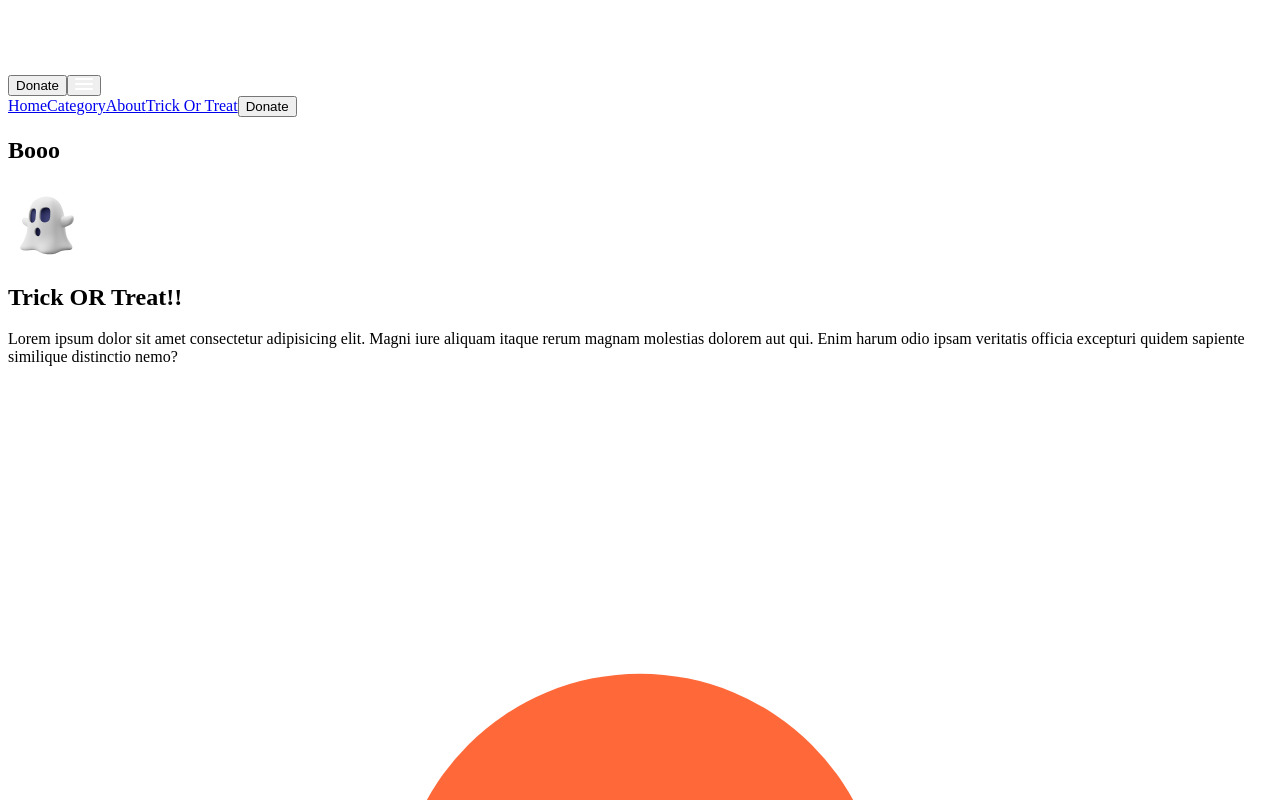
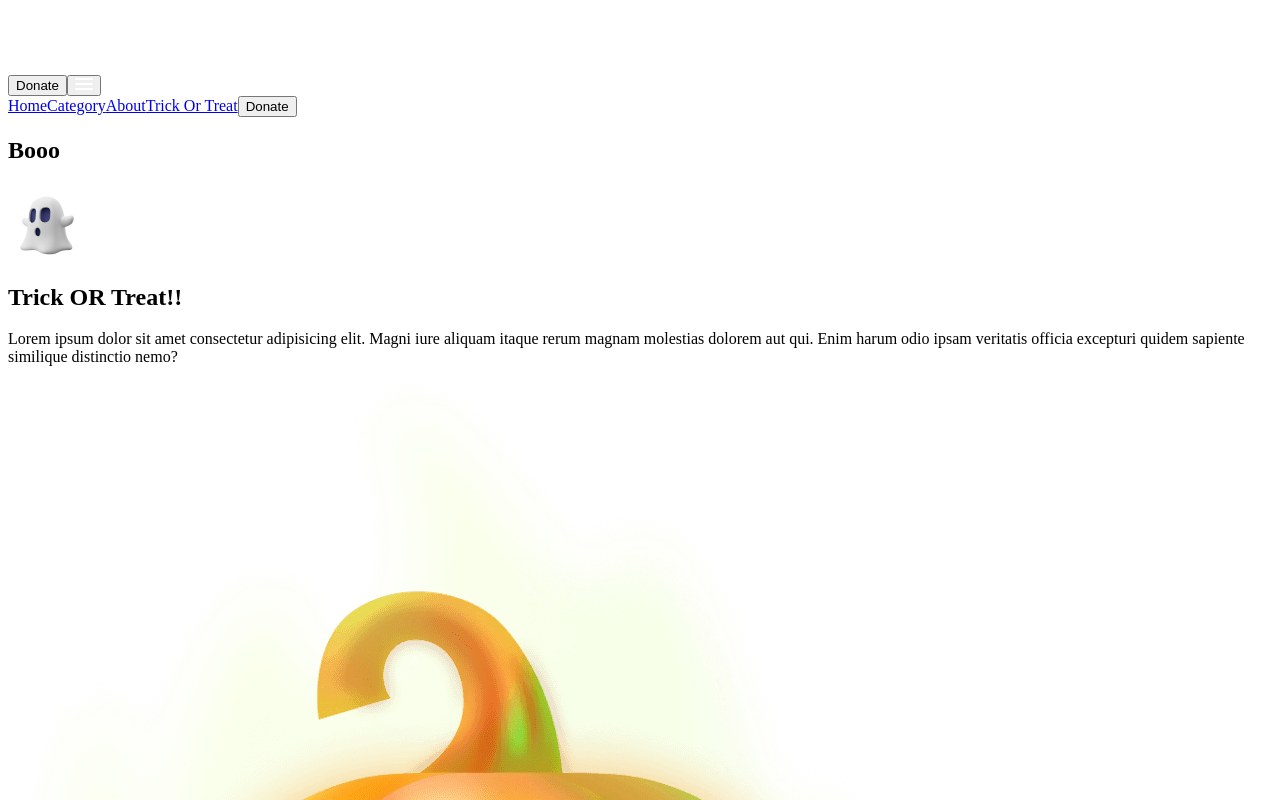
Before and after one commit to Sazzat-UGV/Figma-Design-to-Vue-JS-Conversion, a Vue app: page / in a window 1280 px wide. Shown: the part 1260-2060 px from the top of the page. Built offline with nearby package versions, Linux system fonts and the light colour scheme; the HTML template or start-up script is replaced by a standard one.

Commit message:
Home Section Design

```diff
--- a/index.html
+++ b/index.html
@@ -6,7 +6,7 @@
     <meta name="viewport" content="width=device-width, initial-scale=1.0">
     <title>Vite App</title>
   </head>
-  <body class="">
+  <body class="bg-gradient-to-b from-primary-200 to-primary-100/50">
     <div id="app"></div>
     <script type="module" src="/src/main.js"></script>
   </body>
--- a/src/components/Home.vue
+++ b/src/components/Home.vue
@@ -1,25 +1,52 @@
 <template>
-<section id="#home" class="grid place-items-center mt-20 md:mt-10 overflow-hidden">
-<div class="grid grid-flow-row-dense grid-cols-1 lg:grid-cols-2 items-end gap-10 lg:gap-16 w-full px-0 lg:px-10">
-<div class="text-5xl md:text-5xl font-bold  text-dark w-full pb-20 order-2 lg:order-1">
-<div class="flew items-center gap-3">
+  <section
+    id="#home"
+    class="grid place-items-center mt-20 md:mt-10 overflow-hidden"
+  >
+    <div
+      class="grid grid-flow-row-dense grid-cols-1 lg:grid-cols-2 items-center gap-10 lg:gap-16 w-full px-0 lg:px-10"
+    >
+      <div
+        class="text-5xl md:text-5xl font-bold text-white w-full pb-20 order-2 lg:order-1"
+      >
+        <div class="flex items-center gap-3">
           <h2 class="uppercase">Booo</h2>
-<img class="" src="../assets/images/head1-img.png" alt="head1">
+          <img class="" src="../assets/images/head1-img.png" alt="head1" />
         </div>
         <h2 class="text-4xl md:text-5xl = uppercase">Trick OR Treat!!</h2>
-<p class="pt-5 text-lg font-normal">Lorem ipsum dolor sit amet consectetur adipisicing elit. Magni iure aliquam itaque rerum magnam molestias dolorem aut qui. Enim harum odio ipsam veritatis officia excepturi quidem sapiente similique distinctio nemo?</p>
+        <p class="pt-5 text-lg font-normal">
+          Lorem ipsum dolor sit amet consectetur adipisicing elit. Magni iure
+          aliquam itaque rerum magnam molestias dolorem aut qui. Enim harum odio
+          ipsam veritatis officia excepturi quidem sapiente similique distinctio
+          nemo?
+        </p>
       </div>
       <div class="w-full h-full order-1 lg:order-2">
-
+        <HomeSwiper />
       </div>
-
+    </div>
     <div class="grid place-items-center gap-2 text-white font-medium pt-8">
-    <svg class="w-5 md:w-6" viewBox="0 0 26 49" fill="none" xmlns="http://www.w3.org/2000/svg"><rect x="1" y="1" width="24" height="47" rx="12" stroke="white" stroke-width="2"/>
-                    <circle cx="13" cy="11" r="5" fill="#FF693A"/>
+      <svg
+        class="w-5 md:w-6"
+        viewBox="0 0 26 49"
+        fill="none"
+        xmlns="http://www.w3.org/2000/svg"
+      >
+        <rect
+          x="1"
+          y="1"
+          width="24"
+          height="47"
+          rx="12"
+          stroke="white"
+          stroke-width="2"
+        />
+        <circle cx="13" cy="11" r="5" fill="#FF693A" />
       </svg>
-                Scroll</div>
+      Scroll
     </div>
   </section>
 </template>
 <script setup>
+import HomeSwiper from "./HomeSwiper.vue";
 </script>
--- a/src/components/HomeSwiper.vue
+++ b/src/components/HomeSwiper.vue
@@ -1,17 +1,63 @@
 <template>
-
+  <swiper
+    :modules="modules"
+    :slides-per-view="1"
+    :pagination="{ clickable: true }"
+    class="pb-8 grid place-items-center"
+  >
+    <swiper-slide>
+      <img
+        src="../assets/images/home1-img.webp"
+        alt=""
+        class=" lg:w-[90%]"
+      />
+    </swiper-slide>
+    <swiper-slide>
+      <img
+        src="../assets/images/slider_img1.webp"
+        alt=""
+        class=" lg:w-[90%]"
+      />
+    </swiper-slide>
+    <swiper-slide>
+      <img
+        src="../assets/images/slider_img2.webp"
+        alt=""
+        class=" lg:w-[90%]"
+      />
+    </swiper-slide>
+    <swiper-slide>
+      <img
+        src="../assets/images/slider_img3.webp"
+        alt=""
+        class=" lg:w-[90%]"
+      />
+    </swiper-slide>
+    <swiper-slide>
+      <img
+        src="../assets/images/slider_img4.webp"
+        alt=""
+        class=" lg:w-[90%]"
+      />
+    </swiper-slide>
+  </swiper>
 </template>
 <script setup>
-import { Pagination } from 'swiper';
-import { Swiper , SwiperSlide } from 'swiper/vue';
-// import Swiper and modules styles
-import 'swiper/css';
-import 'swiper/css/navigation';
+import { Pagination } from "swiper/modules";
+import { Swiper, SwiperSlide } from "swiper/vue";
 
-// init Swiper:
-const swiper = new Swiper('.swiper', {
-  // configure Swiper to use modules
-  modules: [Navigation, Pagination],
-  ...
-});
+import "swiper/css";
+import "swiper/css/navigation";
+import 'swiper/css/pagination';
+
+
+const modules = [Pagination];
 </script>
+<style>
+.swiper-pagination-bullet {
+  @apply w-3 h-3 bg-white opacity-100;
+}
+.swiper-pagination-bullet.swiper-pagination-bullet-active {
+  @apply rounded-xl w-6 bg-secondary;
+}
+</style>
```
Also changed, not shown: tailwind.config.js (line endings or trailing spaces), 1 other file (tests, documents, lock files or other folders). Lines whose indentation alone changed are shown as unchanged.
